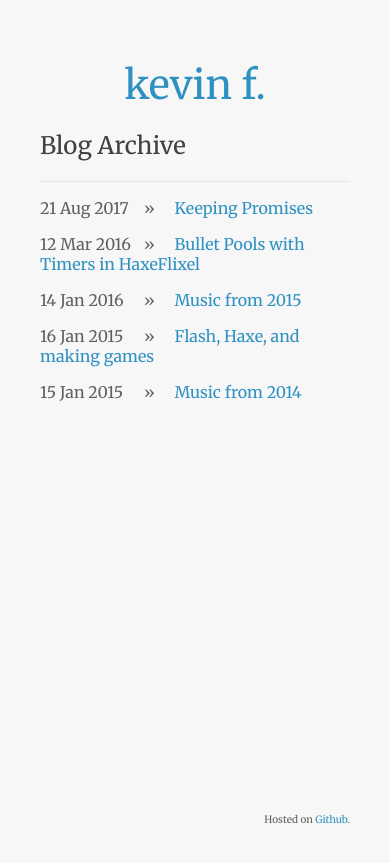
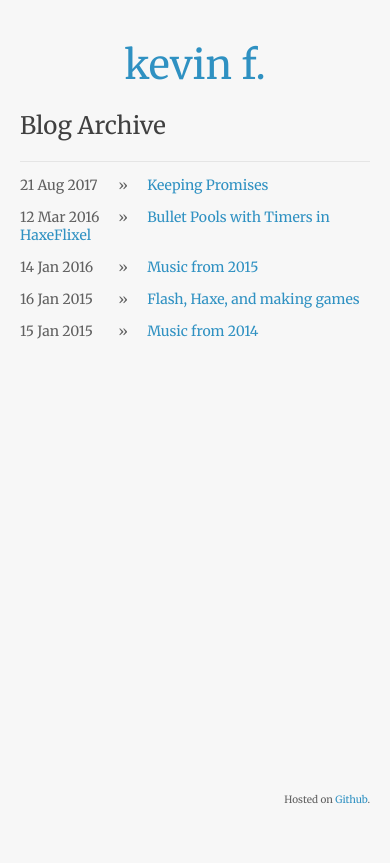
Before and after one commit to kevinfiol/kevinfiol.github.io, a Jekyll site: the page built from archive/index.html, in a window 390 px wide. Shown: the top 863 px of the page. Built offline with Jekyll 4.4.1, drawn with Linux system fonts in a browser that asks for light colours.

Commit message:
added media queries

```diff
--- a/static/css/base.css
+++ b/static/css/base.css
@@ -102,3 +102,9 @@ a {
     -moz-transition: color .35s ease-in-out;
     -webkit-transition: color .35s ease-in-out;
     }
+
+@media print, screen and (max-width: 480px) {
+    body { padding: 0.75rem; }
+    p { font-size: 14px; }
+    .archive-date { width: 95px; }
+}
```
